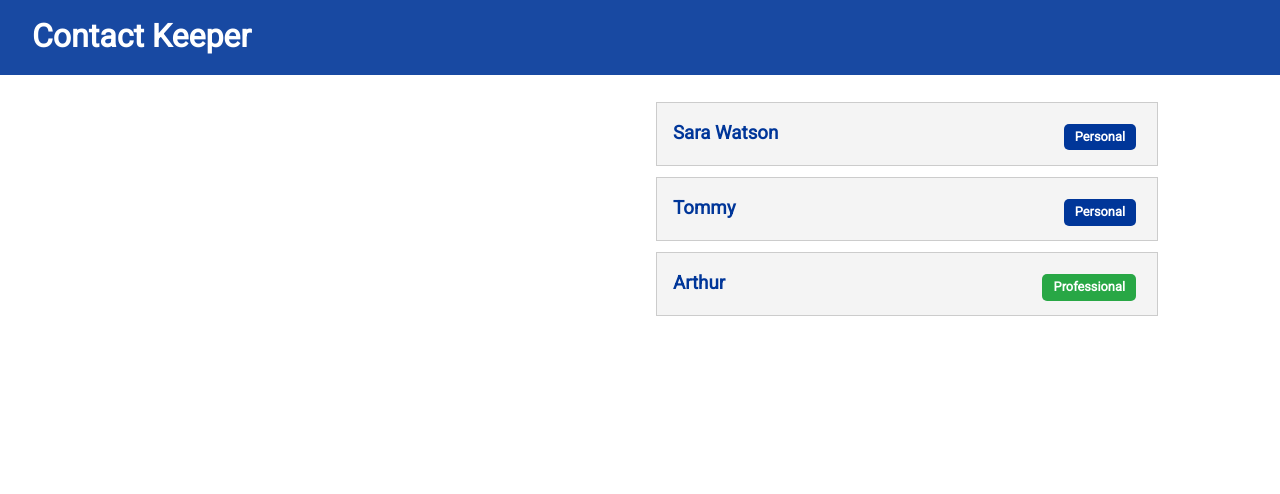
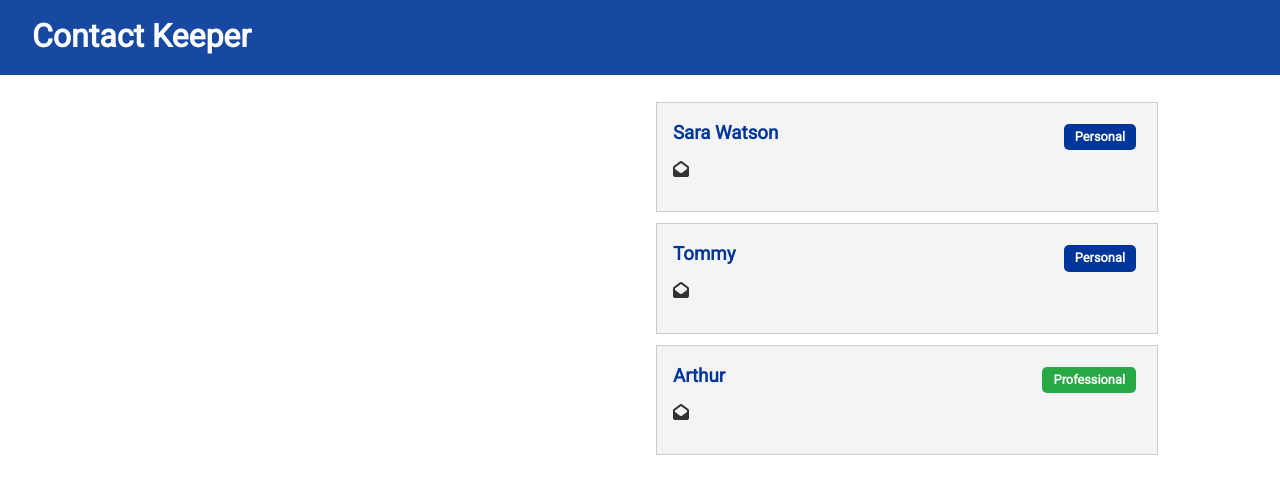
Before and after one commit to arsala1995/contact-keeper, a React (Create React App) app in the folder client/: page / in a window 1280 px wide. Shown: the top 494 px of the page. Built offline with nearby package versions, Linux system fonts and the light colour scheme.

Commit message:
adding email icon to the list

```diff
--- a/client/src/components/contacts/ContactItem.js
+++ b/client/src/components/contacts/ContactItem.js
@@ -15,6 +15,11 @@
 
         </span>
       </h3>
+      <ul className="list">
+        {email && (<li>
+          <i className="fas fa-envelope-open"></i>
+        </li>)}
+      </ul>
     </div>
   )
 }
```
